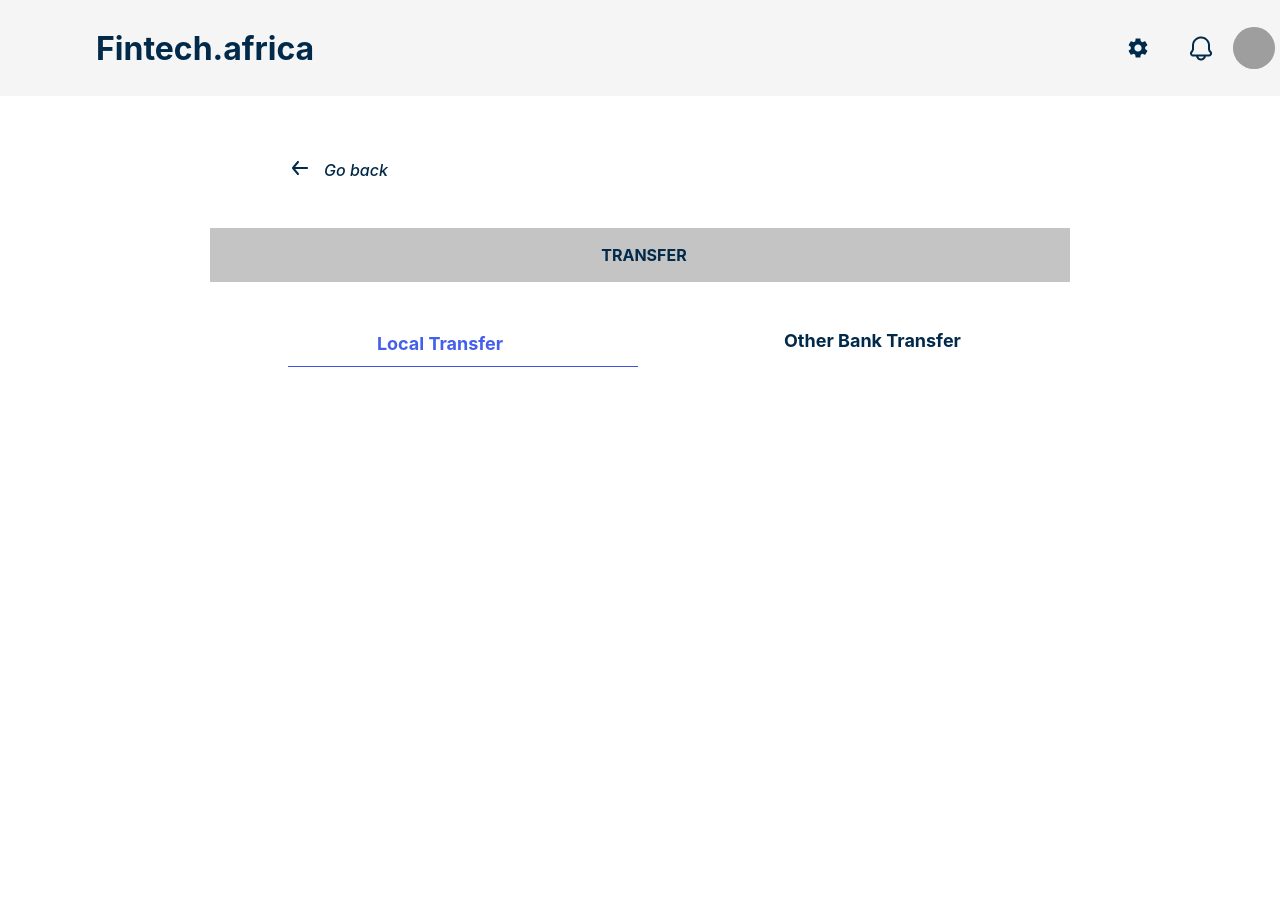
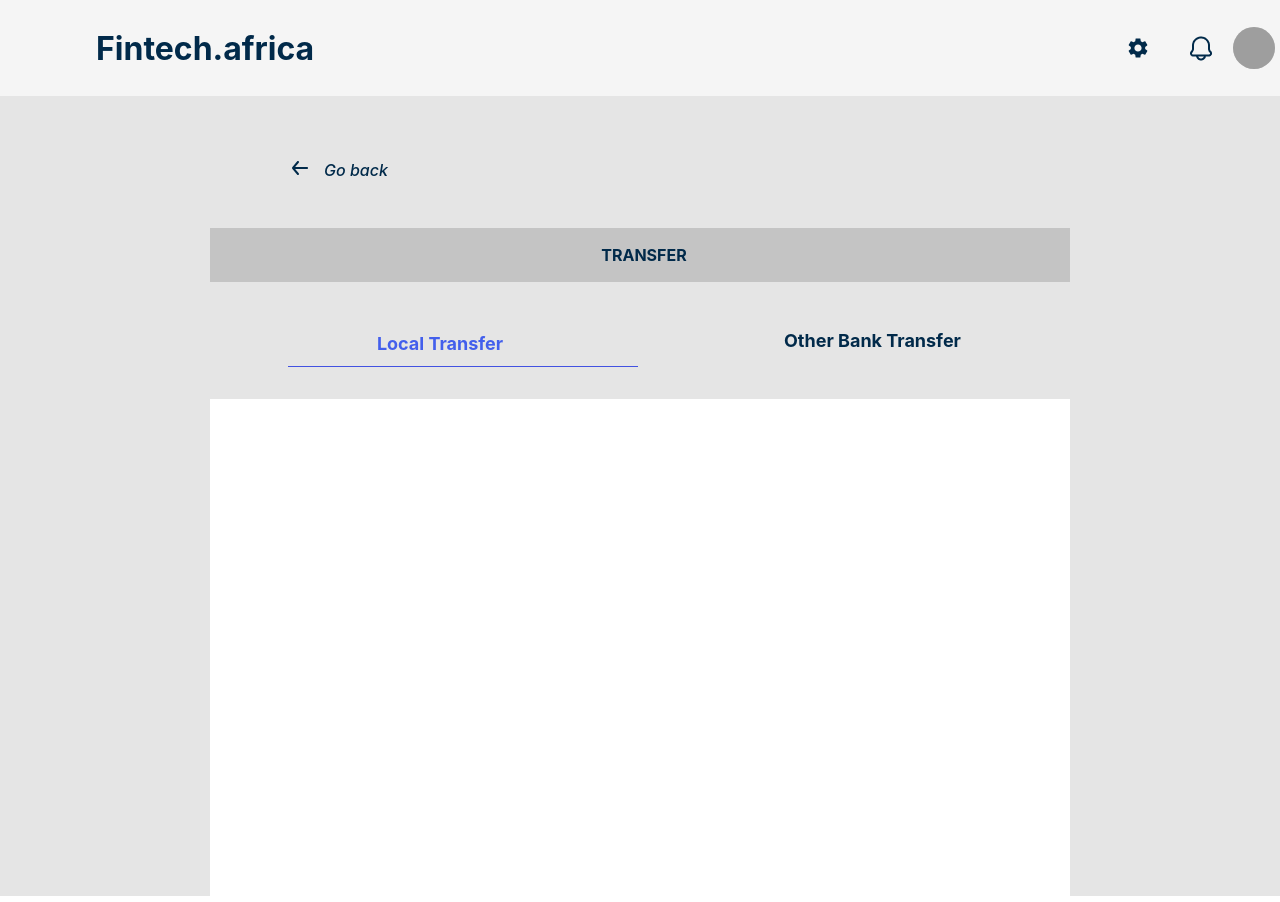
Before and after one commit to Danny4life/fintech.africa, a React (Vite) app: page /local-bank-transfer in a window 1280 px wide. Shown: the top 902 px of the page. Before the commit the page ends 800 px from the top, so only its background shows below. Built offline with nearby package versions, Linux system fonts and the light colour scheme; grey boxes are pictures that could not be loaded.

Commit message:
add form to local transfer

```diff
--- a/src/component/localTransfer-component/LocalTransferDetails.jsx
+++ b/src/component/localTransfer-component/LocalTransferDetails.jsx
@@ -7,7 +7,7 @@ const LocalTransferDetails = () => {
     const navigate = useNavigate();
 
     return (
-        <section>
+        <section className="h-screen bg-[#E5E5E5] non-italic">
             <div
             onClick={() => navigate("/dashboard")}
             className="ml-6 gap-2 non italic flex lg:ml-72 lg:pt-16 lg:px-1 lg:gap-4 cursor-pointer">
@@ -32,6 +32,12 @@ const LocalTransferDetails = () => {
                 </div>
             </div>
 
+            <section className="flex justify-center items-center pt-8">
+                <form action="" className="w-[860px] lg:h-[503px] h-[450px] bg-[#FFFFFF]">
+
+                </form>
+            </section>
+
         </section>
      );
 }
```
